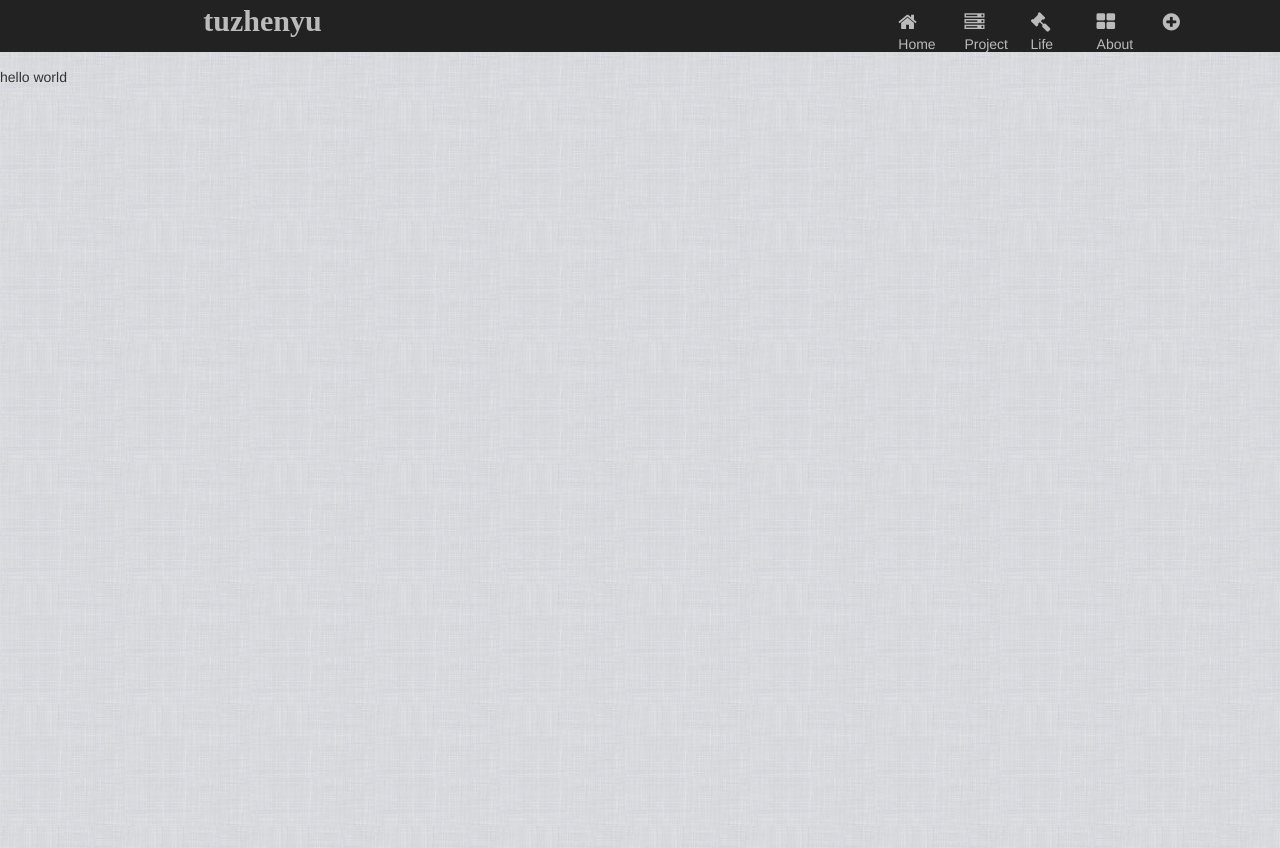
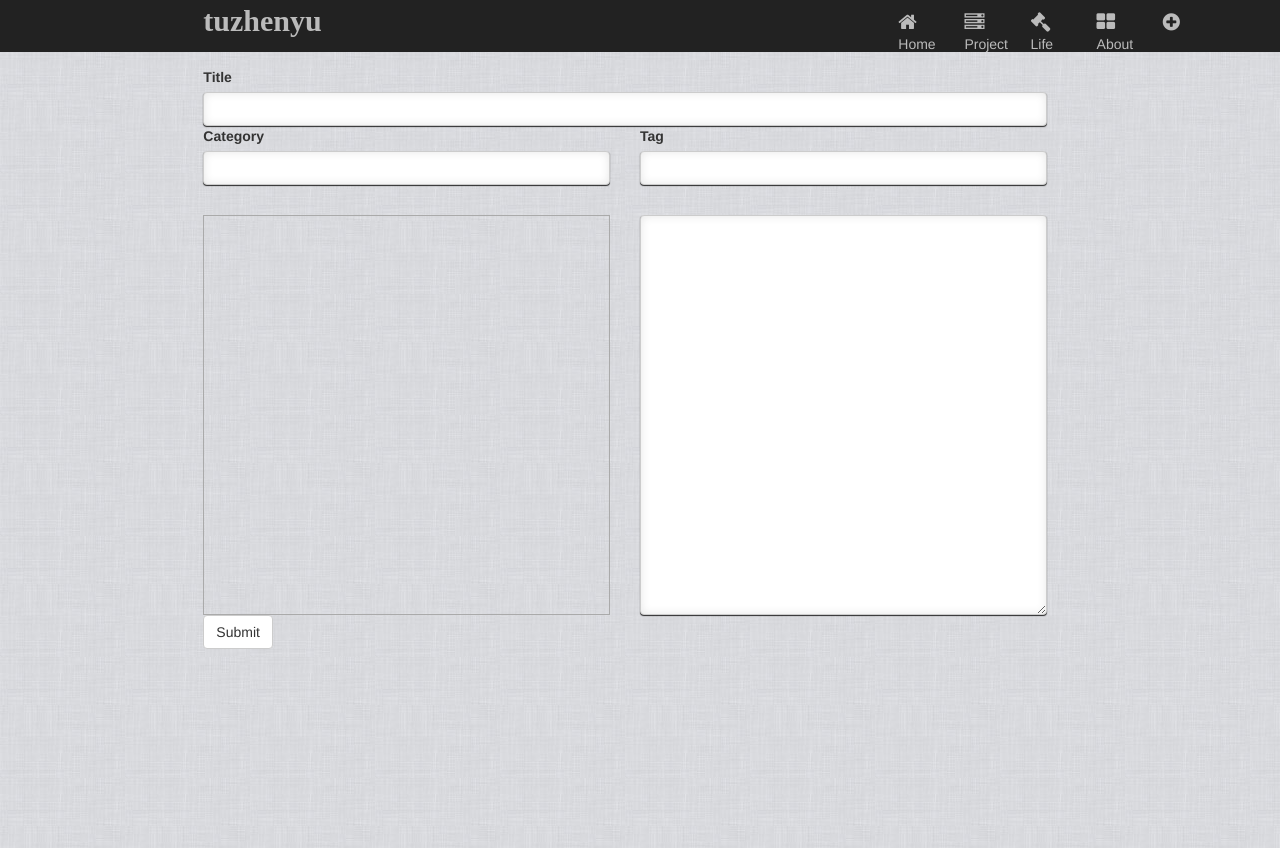
Before and after one commit to zhenyutu/myblog, a Flask app: page /create in a window 1280 px wide. Shown: the top 848 px of the page. Run offline with Flask 2, Linux system fonts and the light colour scheme; some libraries are stand-ins or nearby versions.

Commit message:
完成将文章写入数据库并显示在页面上

```diff
--- a/app/static/css/style.css
+++ b/app/static/css/style.css
@@ -111,9 +111,6 @@ header{
   margin-right: 30px;
 }
 
-
-
-
 .wrapper .rightSection{
   height: 1185px;
 }
@@ -153,6 +150,26 @@ header{
   border-bottom: 1px solid #ccc;
 }
 
+/*×××××××××××××××××　index.html　×××××××××××××××××××*/
+.articleEdit form input{
+  background-color: #fff;
+  box-shadow: 0 1px 1px rgba(0, 0, 0, 0.8), 0 0 10px rgba(10, 10, 0, 0.1) inset;
+}
+
+#markDownShow{
+  margin-top: 30px;
+  height: 400px;
+  border:1px solid #aaa;
+}
+#markDownEdit{
+  margin-top: 30px;
+  height: 400px;
+  background-color: #fff;
+  box-shadow: 0 1px 1px rgba(0, 0, 0, 0.8), 0 0 10px rgba(10, 10, 0, 0.1) inset;
+}
+
+
+
 footer{
   width: 100%;
   height: 80px;
--- a/app/templates/create.html
+++ b/app/templates/create.html
@@ -1,6 +1,23 @@
 {% extends "base.html" %}
 {% block content %}
-
-<div><p>hello world</p></div>
+<div class="articleEdit wrapper row">
+  <div class="col-md-2"></div>
+  <div class="col-md-8 row">
+    <form action="/index"  method = "post">
+        <div class="title"><label>Title</label><input type="text" class="form-control" id="title" name="title"></div>
+        <div class="row">
+          <div class="col-md-6"><label>Category</label><input type="text" class="form-control" id="category" name="category"></div>
+          <div class="col-md-6"><label>Tag</label><input type="text" class="form-control" id="tag" name="tag"></div>
+        </div>
+        <div class="row">
+          <div class="col-md-6"><div id="markDownShow"></div></div>
+          <div class="col-md-6"><textarea class="form-control" id="markDownEdit" name="markDownEdit" cols="20" rows="5"></textarea></div>
+        </div>
+        <div class="form-group">
+            <button  type="submit" class="btn btn-default">Submit</button>
+        </div>
+    </form>
+  </div>
+</div>
 
 {% endblock %}
--- a/app/views.py
+++ b/app/views.py
@@ -1,4 +1,6 @@
 from app import app
+from app import form
+from app import db,models
 from flask import render_template
 
 @app.route('/')
@@ -6,10 +8,14 @@ from flask import render_template
 def login():
     return render_template("login.html")
 
-@app.route('/index')
+@app.route('/index', methods=['GET','POST'])
 def index():
-    user={'name':'tuzhenyu'}
-    return render_template("index.html",user=user)
+    postForm = form.PostForm()
+    article = models.Article(markDownEdit = postForm.markDownEdit.data,title = postForm.title.data,category = postForm.category.data,tag = postForm.tag.data)
+    db.session.add(article)
+    db.session.commit()
+    articles = models.Article.query.order_by(models.Article.timestamp.desc()).all()
+    return render_template("index.html",articles = articles)
 
 @app.route('/create')
 def create():
--- a/config.py
+++ b/config.py
@@ -3,3 +3,6 @@ basedir = os.path.abspath(os.path.dirname(__file__))
 
 SQLALCHEMY_DATABASE_URI = 'sqlite:///' + os.path.join(basedir, 'app.db')
 SQLALCHEMY_ON_REARDOWN = True
+
+CSRF_ENABLED = True
+SECRET_KEY = 'you-will-never-guess'
```
Also changed, not shown: app/form.py (added, +10 -0 lines), app/models.py (+6 -2 lines), app/templates/index.html (+7 -37 lines), app.db.
